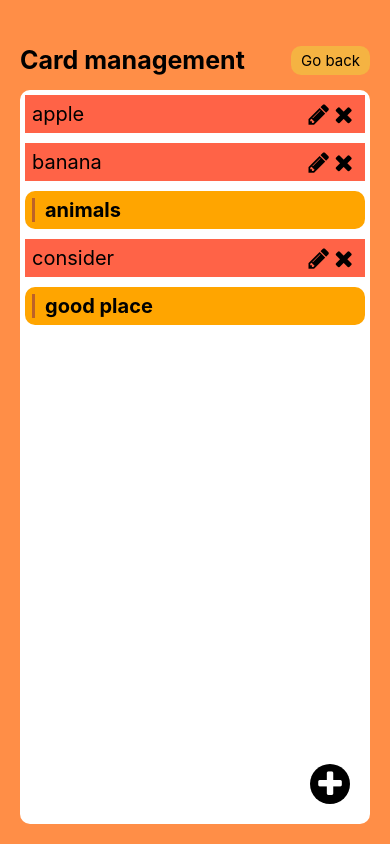
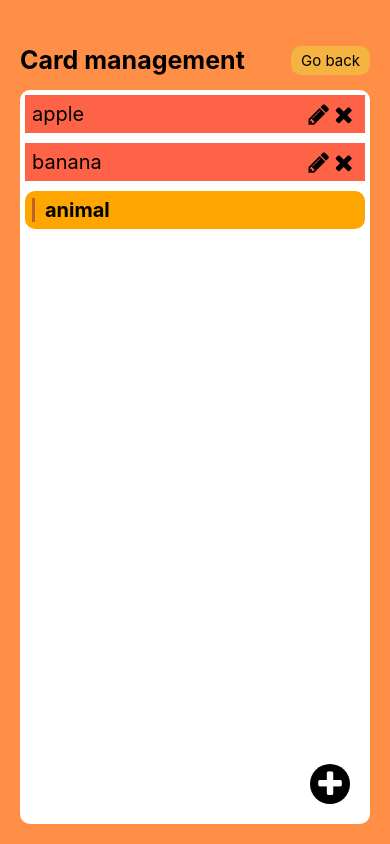
Before and after one commit to dongree/voca-note, a React Native app: screen /Management in a window 390 px wide. Built offline with nearby package versions, Linux system fonts and the light colour scheme.

Commit message:
improve data structure and make it possible to add data

```diff
--- a/screens/management/main.js
+++ b/screens/management/main.js
@@ -5,94 +5,69 @@ import {
   View,
   TouchableOpacity,
   ScrollView,
-  Modal,
-  TextInput,
 } from 'react-native';
-import { Picker } from '@react-native-picker/picker';
 import { FontAwesome } from '@expo/vector-icons';
 import CardModal from './cardModal';
 import AddModal from './addModal';
 
 const Management = ({ navigation }) => {
-  const [cards, setCard] = useState({
+  const [datas, setDatas] = useState({
     1: {
       type: 'file',
       word: 'apple',
       meaning: '사과',
       example: 'I have an apple',
+      vKey: 0,
     },
     2: {
       type: 'file',
       word: 'banana',
       meaning: '바나나',
       example: 'I like to eat banana',
+      vKey: 0,
     },
     3: {
       type: 'folder',
-      name: 'animals',
-      datas: {
-        5: {
+      name: 'animal',
+      vKey: 0,
+    },
+    4: {
       type: 'file',
       word: 'lion',
       meaning: '사자',
-          example: 'My favorite animal is a lion',
+      example: 'I have an lion',
+      vKey: 3,
     },
-        6: {
+    5: {
       type: 'file',
       word: 'tiger',
       meaning: '호랑이',
-          example: 'A tiger is rouring',
+      example: 'I like to eat banana',
+      vKey: 3,
+    },
+    6: {
+      type: 'folder',
+      name: 'birds',
+      vKey: 3,
     },
     7: {
-          type: 'folder',
-          name: 'birds',
-          datas: {
-            8: {
       type: 'file',
       word: 'eagle',
       meaning: '독수리',
-              example: 'eagles soaring overhead',
+      example: 'I like to eat banana',
+      vKey: 6,
     },
-            9: {
+    8: {
       type: 'file',
       word: 'sparrow',
       meaning: '참새',
-              example: 'Sparrows are chirping',
-            },
-          },
-        },
-      },
-    },
-    4: {
-      type: 'file',
-      word: 'consider',
-      meaning: '고려하다, ~로 여기다',
-      example: 'She considered her options.',
-    },
-    10: {
-      type: 'folder',
-      name: 'good place',
-      datas: {
-        12: {
-          type: 'file',
-          word: 'good',
-          meaning: '좋은',
-          example: 'good job',
-        },
-        13: {
-          type: 'file',
-          word: 'place',
-          meaning: '장소',
-          example: 'There are good place and bad place afterlife',
-        },
-      },
+      example: 'I like to eat banana',
+      vKey: 6,
     },
   });
 
-  // go back
-  const [scrollviewData, setScrollviewData] = useState(cards);
   const [backCount, setBackCount] = useState(0);
-  const [preDatas, setPreDatas] = useState([cards]);
+  const [preKeys, setPrekeys] = useState([0]);
 
   // add modal
   const [addModalVisible, setAddModalVisible] = useState(false);
@@ -118,6 +93,17 @@ const Management = ({ navigation }) => {
     setAddModalVisible(visible);
   };
 
+  const handleCreate = (type, word, meaning, example, name) => {
+    const newData = {
+      ...datas,
+      [Date.now()]:
+        type === 'file'
+          ? { type, word, meaning, example, vKey: preKeys[preKeys.length - 1] }
+          : { type, name, datas: {}, vKey: preKeys[preKeys.length - 1] },
+    };
+    setDatas(newData);
+  };
+
   return (
     <View style={styles.container}>
       <View style={styles.header}>
@@ -130,15 +116,16 @@ const Management = ({ navigation }) => {
         </TouchableOpacity>
       </View>
       <ScrollView style={styles.cards}>
-        {Object.keys(scrollviewData).map(key =>
-          scrollviewData[key].type === 'file' ? (
+        {Object.keys(datas).map(key =>
+          datas[key].vKey === preKeys[preKeys.length - 1] ? (
+            datas[key].type === 'file' ? (
               <TouchableOpacity
                 activeOpacity={0.8}
                 style={styles.card}
                 key={key}
-              onPress={() => showCard(scrollviewData[key])}
+                onPress={() => showCard(datas[key])}
               >
-              <Text style={styles.cardText}>{scrollviewData[key].word}</Text>
+                <Text style={styles.cardText}>{datas[key].word}</Text>
                 <View style={styles.cardBtns}>
                   <TouchableOpacity style={styles.cardBtn}>
                     <FontAwesome name="pencil" size={24} color="black" />
@@ -154,18 +141,17 @@ const Management = ({ navigation }) => {
                 activeOpacity={0.8}
                 style={styles.folder}
                 key={key}
-              // onPress={() => console.log(cards[key].datas)}
                 onPress={() => {
-                const newPreDatas = preDatas;
-                newPreDatas.push(scrollviewData);
-                setPreDatas(newPreDatas);
-                setScrollviewData(scrollviewData[key].datas);
+                  const newPreKeys = preKeys;
+                  newPreKeys.push(Number(key));
+                  setPrekeys(newPreKeys);
                   setBackCount(backCount + 1);
                 }}
               >
-              <Text style={styles.folderText}>{scrollviewData[key].name}</Text>
+                <Text style={styles.folderText}>{datas[key].name}</Text>
               </TouchableOpacity>
             )
+          ) : null
         )}
       </ScrollView>
 
@@ -181,9 +167,9 @@ const Management = ({ navigation }) => {
           style={styles.backBtn}
           onPress={() => {
             setBackCount(backCount - 1);
-            const newPreDatas = preDatas;
-            setScrollviewData(newPreDatas.pop());
-            setPreDatas(newPreDatas);
+            const newPreKeys = preKeys;
+            newPreKeys.pop();
+            setPrekeys(newPreKeys);
           }}
         >
           <FontAwesome name="arrow-left" size={24} color="white" />
@@ -199,6 +185,7 @@ const Management = ({ navigation }) => {
       <AddModal
         visible={addModalVisible}
         changeVisible={handleAddModalVisible}
+        createData={handleCreate}
       />
     </View>
   );
```
Lines whose indentation alone changed are shown as unchanged.
